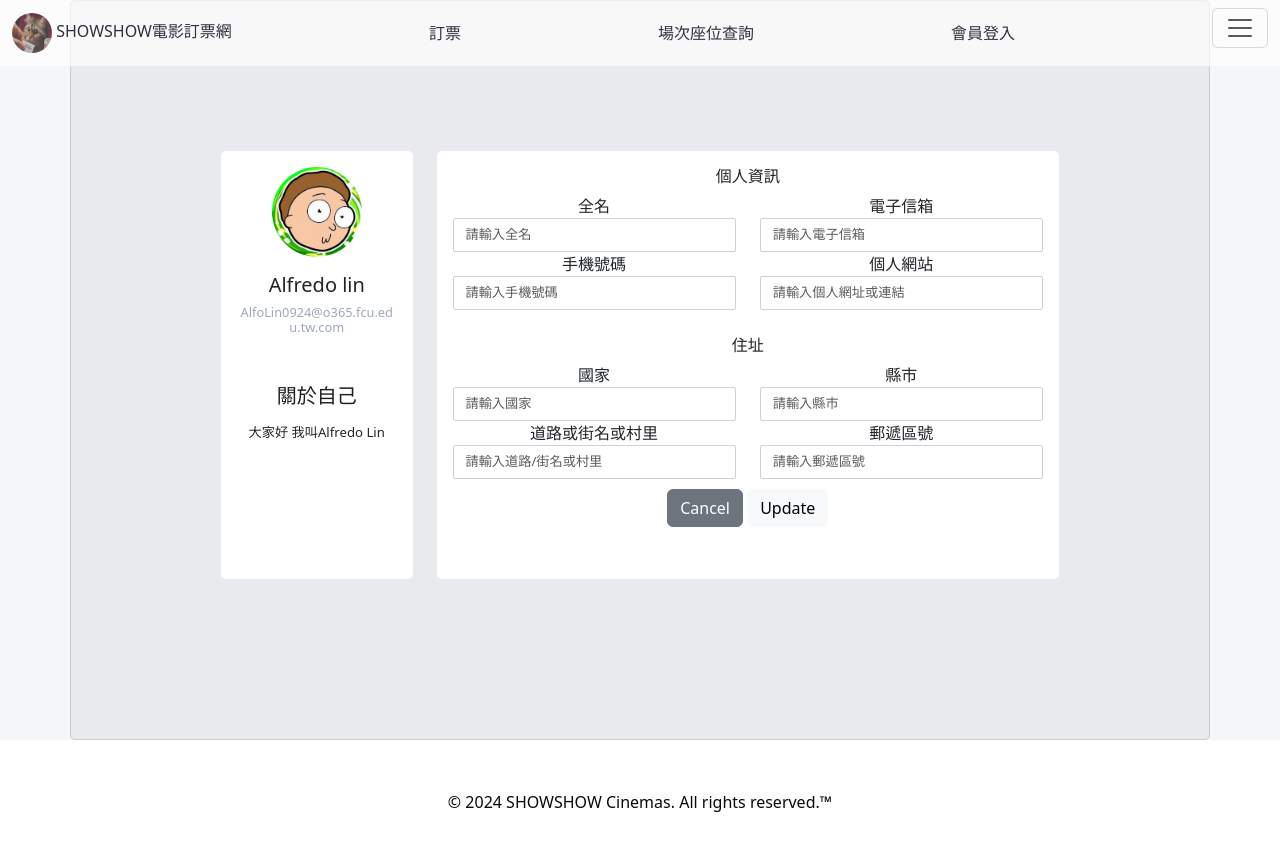
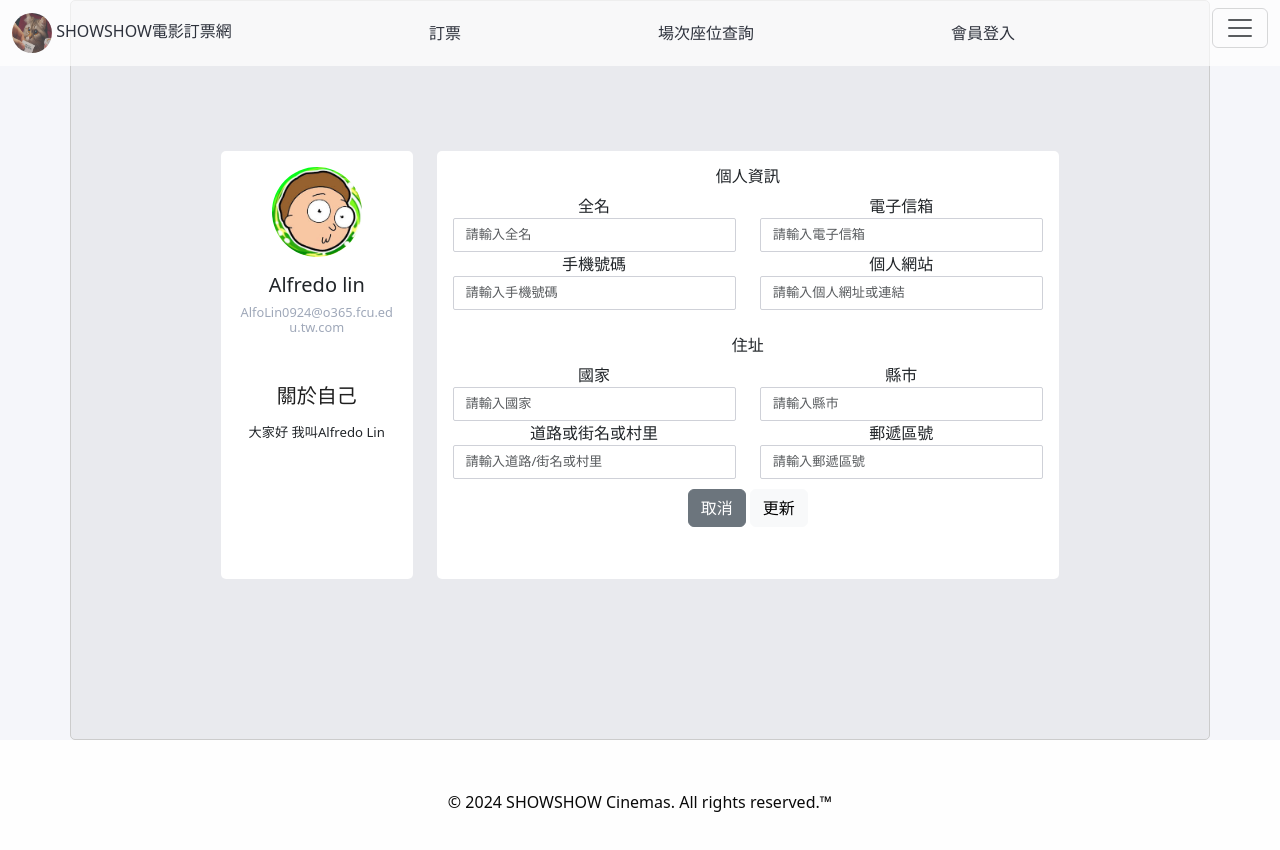
Before and after one commit to alfo0924/ShowShowMoiveBookingWebsite6MEMBP, a plain HTML site: page index.html in a window 1280 px wide. Drawn offline with nearby package versions, Linux system fonts and the light colour scheme.

Commit message:
v1.5 commit n push

```diff
--- a/index.html
+++ b/index.html
@@ -156,8 +156,8 @@
                     <div class="row gutters">
                         <div class="col-xl-12 col-lg-12 col-md-12 col-sm-12 col-12">
                             <div class="text-right">
-                                <button type="button" id="submit" name="submit" class="btn btn-secondary">Cancel</button>
-                                <button type="button" id="submit" name="submit" class="btn btn-light">Update</button>
+                                <button type="button" id="submit" name="submit" class="btn btn-secondary">取消</button>
+                                <button type="button" id="submit" name="submit" class="btn btn-light">更新</button>
                             </div>
                         </div>
                     </div>
```
